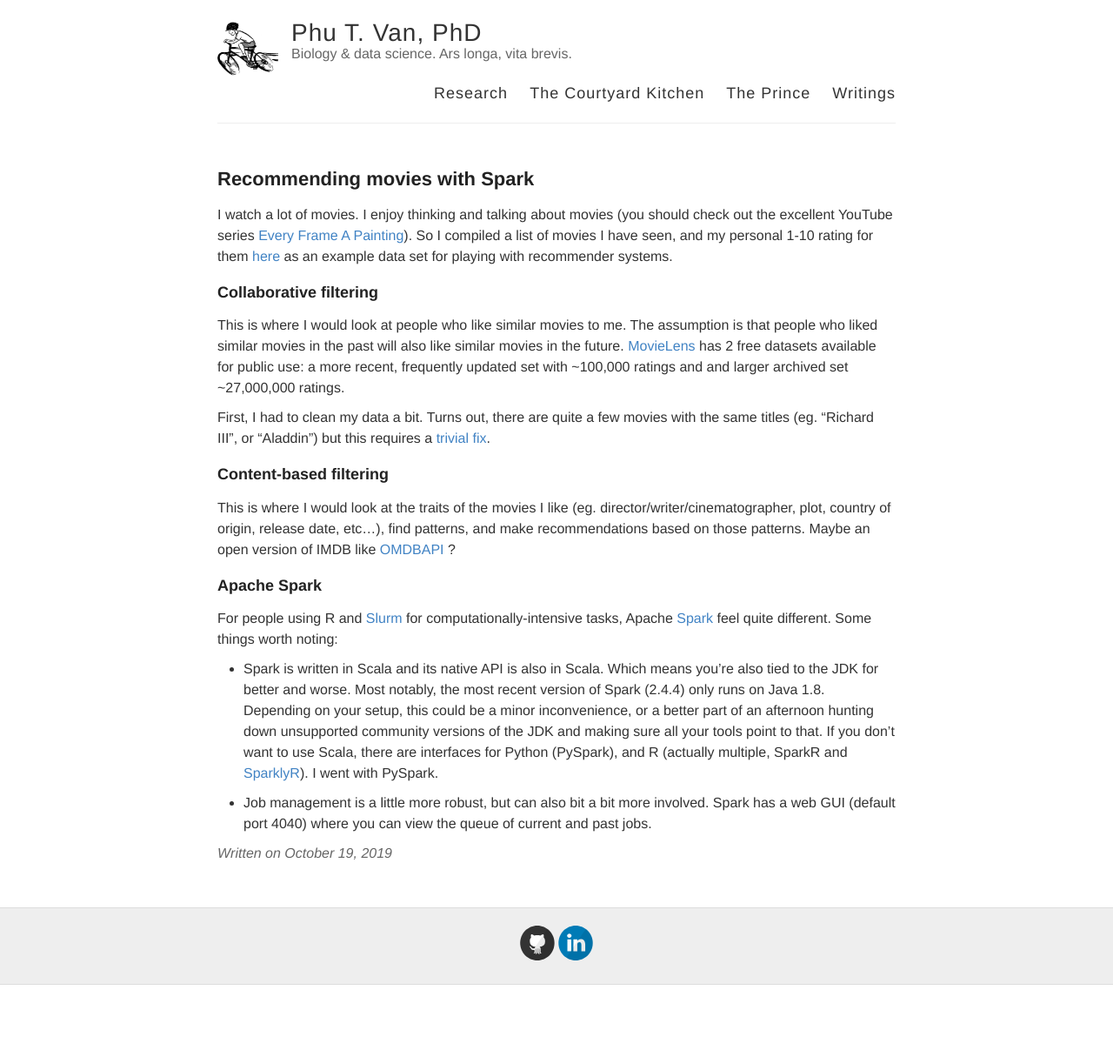
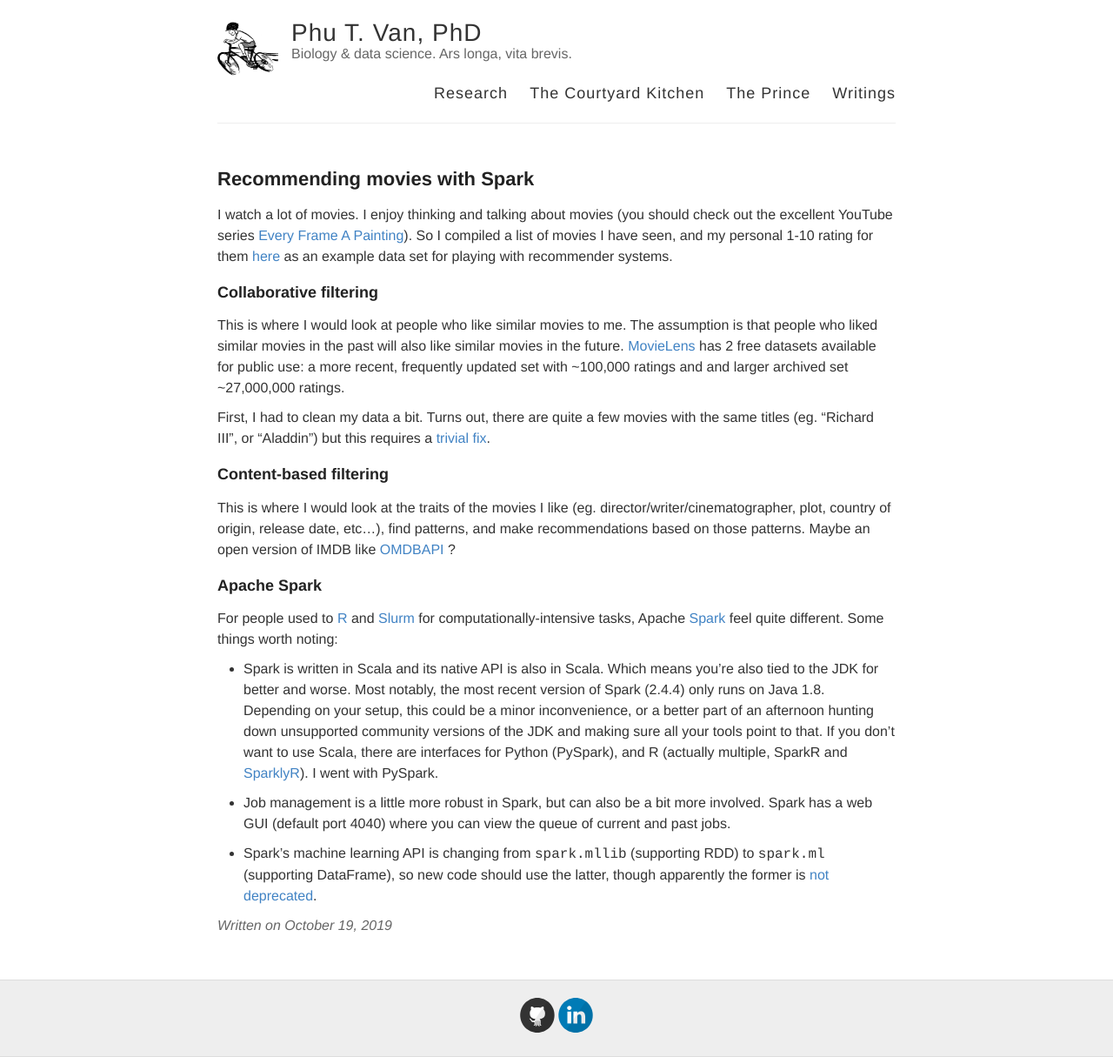
Before and after one commit to ptvan/ptvan.github.io, a Jekyll site: the page built from _posts/2019-10-19-movie-recommender-systems.md, in a window 1280 px wide. Shown: the whole page at 87% size. Built offline with Jekyll 4.4.1, drawn with Linux system fonts in a browser that asks for light colours; before the commit the page ends 1132 px from its top, so only the background shows below that.

Commit message:
updated movie recommender post

```diff
--- a/_posts/2019-10-19-movie-recommender-systems.md
+++ b/_posts/2019-10-19-movie-recommender-systems.md
@@ -17,8 +17,10 @@
 
 ### Apache Spark
 
-For people using R and [Slurm](https://slurm.schedmd.com/overview.html) for computationally-intensive tasks, Apache [Spark](https://spark.apache.org/) feel quite different. Some things worth noting:
+For people used to [R](https://r-project.org) and [Slurm](https://slurm.schedmd.com/overview.html) for computationally-intensive tasks, Apache [Spark](https://spark.apache.org/) feel quite different. Some things worth noting:
 
 * Spark is written in Scala and its native API is also in Scala. Which means you're also tied to the JDK for better and worse. Most notably, the most recent version of Spark (2.4.4) only runs on Java 1.8. Depending on your setup, this could be a minor inconvenience, or a better part of an afternoon hunting down unsupported community versions of the JDK and making sure all your tools point to that. If you don't want to use Scala, there are interfaces for Python (PySpark), and R (actually multiple, SparkR and [SparklyR](https://spark.rstudio.com/)). I went with PySpark.
 
-* Job management is a little more robust, but can also bit a bit more involved. Spark has a web GUI (default port 4040) where you can view the queue of current and past jobs.
+* Job management is a little more robust in Spark, but can also be a bit more involved. Spark has a web GUI (default port 4040) where you can view the queue of current and past jobs.
+
+* Spark's machine learning API is changing from `spark.mllib` (supporting RDD) to `spark.ml` (supporting DataFrame), so new code should use the latter, though apparently the former is [not deprecated](https://spark.apache.org/docs/latest/ml-guide.html#announcement-dataframe-based-api-is-primary-api).
```
